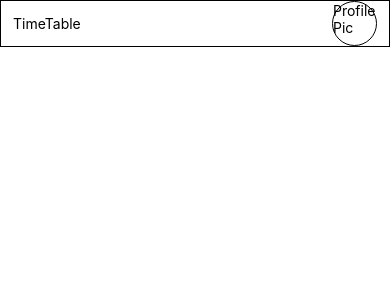
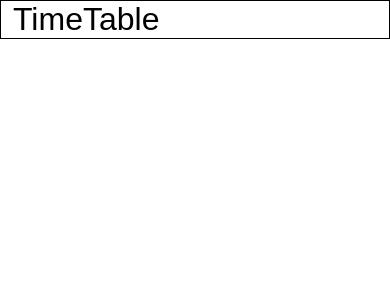
Before and after one commit to suryapatnaik/schoolTimeTable, a React Native app: screen / in a window 390 px wide. Shown: the top 300 px of the page. Built offline with nearby package versions, Linux system fonts and the light colour scheme.

Commit message:
Text props

```diff
--- a/src/components/ProfilePic/ProfilePic.styles.ts
+++ /dev/null
@@ -1,12 +0,0 @@
-import {StyleSheet} from 'react-native';
-
-const styles = StyleSheet.create({
-  container: {
-    height: 45,
-    width: 45,
-    borderWidth: 1,
-    borderRadius: 100,
-  },
-});
-
-export default styles;
--- a/src/components/ProfilePic/ProfilePic.view.tsx
+++ /dev/null
@@ -1,18 +0,0 @@
-import React from 'react';
-import {Text, View} from 'react-native';
-import styles from './ProfilePic.styles';
-
-interface ProfilePicProps {}
-
-/**  */
-const ProfilePic: React.FC<ProfilePicProps> = props => {
-  const {} = props;
-
-  return (
-    <View style={styles.container}>
-      <Text>ProfilePic</Text>
-    </View>
-  );
-};
-
-export default ProfilePic;
--- a/src/components/Text/Text.style.ts
+++ b/src/components/Text/Text.style.ts
@@ -1,5 +1,12 @@
 import {StyleSheet} from 'react-native';
 
-const styles = StyleSheet.create({});
+const FONT_FAMILY = 'Sans-serif';
+
+const styles = StyleSheet.create({
+  header1: {
+    fontFamily: FONT_FAMILY,
+    fontSize: 32,
+  },
+});
 
 export default styles;
--- a/src/components/Text/Text.view.tsx
+++ b/src/components/Text/Text.view.tsx
@@ -1,10 +1,41 @@
 import React from 'react';
-import {Text as RNText} from 'react-native';
+import {Text as RNText, StyleProp, TextStyle} from 'react-native';
+import COLORS from '../../constants/colors';
+import styles from './Text.style';
 import {TextProps} from './Text.types';
 
-const Text = (props: TextProps) => {
-  const {children, ...rest} = props;
-  return <RNText {...rest}>{children}</RNText>;
+/** controls font size and family */
+export enum TextVariants {
+  Header1 = 'Header1',
+  Header2 = 'Header2',
+  Header3 = 'Header3',
+  Header4 = 'Header4',
+}
+
+interface CTextProps extends TextProps {
+  variant: TextVariants;
+  color?: COLORS;
+  textProps?: TextProps;
+}
+
+const Text = (props: CTextProps) => {
+  const {children, textProps, variant} = props;
+
+  let textStyle: StyleProp<TextStyle>;
+
+  switch (variant) {
+    case TextVariants.Header1:
+      textStyle = styles.header1;
+      break;
+    default:
+      textStyle = styles.header1;
+  }
+
+  return (
+    <RNText {...textProps} style={textStyle}>
+      {children}
+    </RNText>
+  );
 };
 
 export default Text;
--- a/src/screens/TimeTable/TimeTable.view.tsx
+++ b/src/screens/TimeTable/TimeTable.view.tsx
@@ -1,7 +1,6 @@
 import React from 'react';
 import {View} from 'react-native';
-import ProfilePic from '../../components/ProfilePic/ProfilePic.view';
-import Text from '../../components/Text/Text.view';
+import Text, {TextVariants} from '../../components/Text/Text.view';
 import styles from './TimeTable.styles';
 
 interface TimeTableProps {}
@@ -13,10 +12,7 @@ const TimeTable: React.FC<TimeTableProps> = props => {
   return (
     <View style={styles.container}>
       <View style={styles.headerView}>
-        <Text>TimeTable</Text>
-        <View>
-          <ProfilePic />
-        </View>
+        <Text variant={TextVariants.Header1}>TimeTable</Text>
       </View>
     </View>
   );
```
